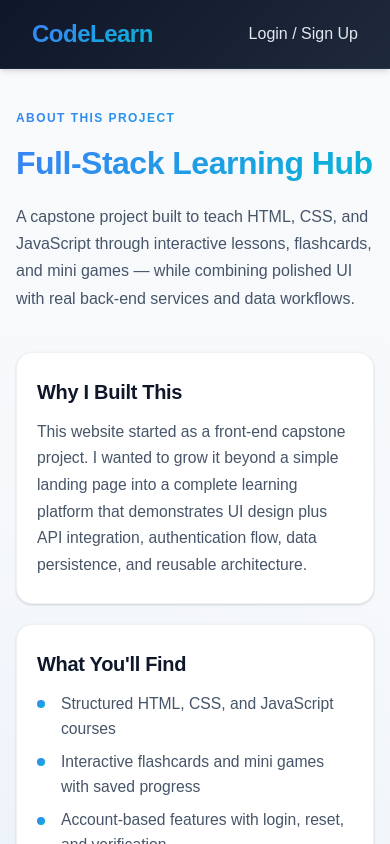
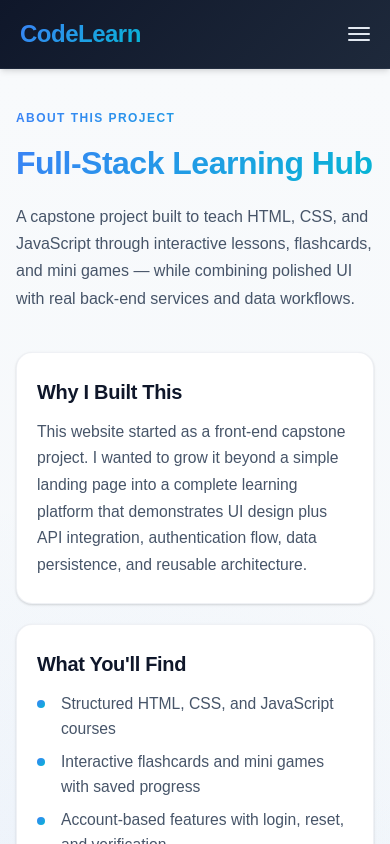
Before and after one commit to AliRasouli2000/codelearn-capstone, a Next.js app: page /about in a window 390 px wide. Shown: the top 844 px of the page. Built offline with nearby package versions, Linux system fonts and the light colour scheme; no server answers.

Commit message:
Refine mobile layout and flashcards

```diff
--- a/src/app/courses/page.module.css
+++ b/src/app/courses/page.module.css
@@ -19,6 +19,8 @@
 .courses-page {
   min-height: 100vh;
   background: linear-gradient(180deg, #f8fafc 0%, #f1f5f9 100%);
+  display: flex;
+  flex-direction: column;
 }
 
 .page-footer {
@@ -26,7 +28,7 @@
   padding: 2rem;
   background: linear-gradient(135deg, #0f172a 0%, #1e293b 100%);
   color: #e2e8f0;
-  margin-top: 2rem;
+  margin-top: auto;
   border-top: 1px solid rgba(148, 163, 184, 0.1);
 }
 
@@ -83,6 +85,8 @@
 /* Courses Section */
 
 .courses-section {
+  width: 100%;
+  flex: 1;
   max-width: 1100px;
   margin: 0 auto;
   padding: 50px 20px 70px;
--- a/src/components/layout/AppShell.module.css
+++ b/src/components/layout/AppShell.module.css
@@ -37,11 +37,32 @@
   letter-spacing: -0.5px;
 }
 
+.menuToggle {
+  display: none;
+  border: none;
+  background: transparent;
+  padding: 0;
+  cursor: pointer;
+}
+
+.menuBar {
+  display: block;
+  width: 22px;
+  height: 2px;
+  margin: 4px 0;
+  border-radius: 999px;
+  background: #e2e8f0;
+}
+
 .navLinks {
   display: flex;
   list-style: none;
   gap: 1.5rem;
   align-items: center;
+}
+
+.navLinksOpen {
+  display: flex;
 }
 
 .welcomeText {
@@ -116,11 +137,40 @@
 
 @media (max-width: 768px) {
   .navbar {
-    padding: 1rem 2rem;
+    padding: 1rem 1.25rem;
+    align-items: center;
+    flex-wrap: wrap;
+  }
+
+  .menuToggle {
+    display: block;
   }
 
   .navLinks {
-    gap: 1rem;
-    flex-wrap: wrap;
+    display: none;
+    width: 100%;
+    margin-top: 0.85rem;
+    padding: 1rem;
+    flex-direction: column;
+    align-items: flex-start;
+    gap: 0.9rem;
+    border-radius: 16px;
+    background: rgba(15, 23, 42, 0.96);
+    border: 1px solid rgba(148, 163, 184, 0.14);
+    box-shadow: 0 16px 30px rgba(15, 23, 42, 0.28);
+  }
+
+  .navLinks.navLinksOpen {
+    display: flex;
+  }
+
+  .navLink,
+  .logoutButton,
+  .welcomeText {
+    font-size: 1.05rem;
+  }
+
+  .welcomeText {
+    padding: 0.25rem 0;
   }
 }
--- a/src/components/layout/AppShell.tsx
+++ b/src/components/layout/AppShell.tsx
@@ -17,6 +17,7 @@ type AppShellProps = {
 
 export default function AppShell({ children }: AppShellProps) {
   const [userData, setUserData] = useState<UserData>(defaultUserData);
+  const [menuOpen, setMenuOpen] = useState(false);
   const pathname = usePathname();
 
   useEffect(() => {
@@ -58,6 +59,10 @@ export default function AppShell({ children }: AppShellProps) {
     };
   }, [pathname]);
 
+  useEffect(() => {
+    setMenuOpen(false);
+  }, [pathname]);
+
   const router = useRouter();
   const { loggedIn, username } = userData;
 
@@ -77,7 +82,18 @@ export default function AppShell({ children }: AppShellProps) {
         <header className={styles.header}>
           <nav className={styles.navbar}>
             <div className={styles.logo}>CodeLearn</div>
-            <div className={styles.navLinks}>
+            <button
+              type="button"
+              className={styles.menuToggle}
+              aria-expanded={menuOpen}
+              aria-label={menuOpen ? "Close navigation menu" : "Open navigation menu"}
+              onClick={() => setMenuOpen((prev) => !prev)}
+            >
+              <span className={styles.menuBar} />
+              <span className={styles.menuBar} />
+              <span className={styles.menuBar} />
+            </button>
+            <div className={`${styles.navLinks} ${menuOpen ? styles.navLinksOpen : ""}`}>
               {!loggedIn && (
                 <Link href="/login" className={styles.navLink}>
                   Login / Sign Up
```
Also changed, not shown: src/components/flashcards/FlashcardCard.module.css (+29 -1 lines), src/components/flashcards/FlashcardSection.module.css (+7 -0 lines).
